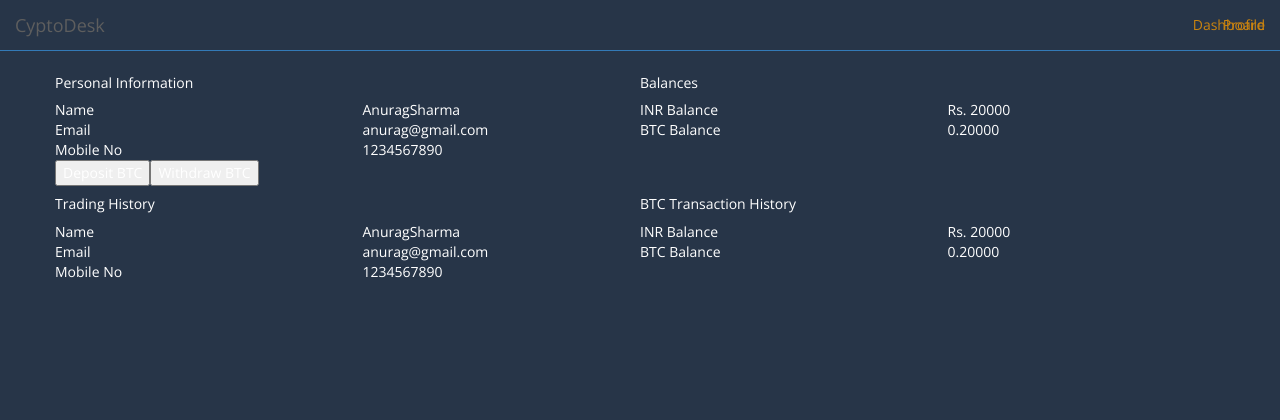
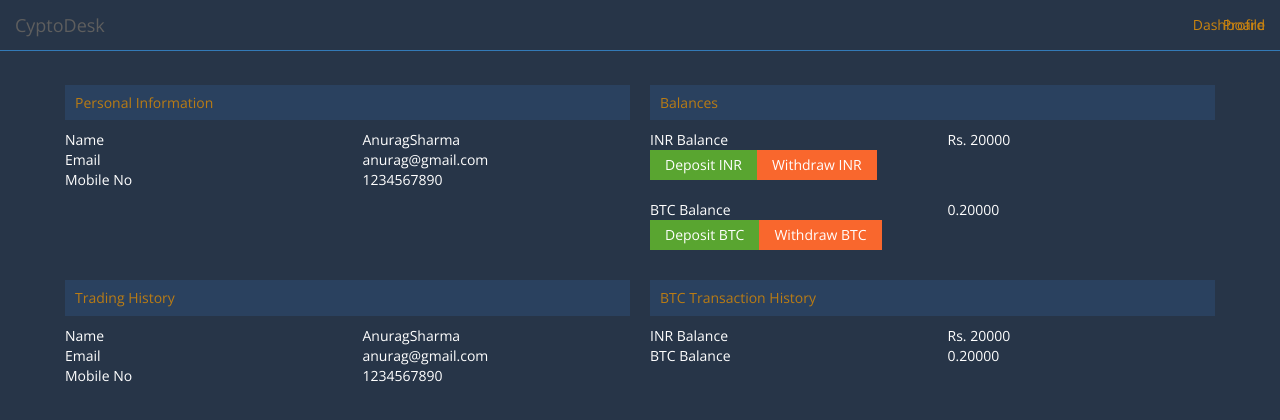
Before and after one commit to geekBlackHat/tumbleweeds, an Angular app: page /profile in a window 1280 px wide. Shown: the top 420 px of the page. Built offline with nearby package versions, Linux system fonts and the light colour scheme.

Commit message:
service bug resolved

```diff
--- a/src/app/Component/dashboard/dashboard.component.ts
+++ b/src/app/Component/dashboard/dashboard.component.ts
@@ -1,6 +1,6 @@
 import { Component, OnInit, TemplateRef } from '@angular/core';
 import { Router,RouterModule ,Routes} from '@angular/router';
-import { HttpCallsService } from './../../services/apiservice.service'
+import { ApiCallsService } from './../../services/apiservice.service'
 import { BsModalService } from 'ngx-bootstrap/modal';
 import { BsModalRef } from 'ngx-bootstrap/modal/bs-modal-ref.service';
 
@@ -41,7 +41,7 @@ export class DashboardComponent implements OnInit {
     ]
   };
 
-  constructor(private _router: Router, private httpCalls: HttpCallsService,private modalService: BsModalService) { }
+  constructor(private _router: Router, private httpCalls: ApiCallsService,private modalService: BsModalService) { }
 
   ngOnInit() {
     this.httpCalls.getAllItems('http://xrp-backend-tumbleweed-backend.7e14.starter-us-west-2.openshiftapps.com/pingAPI').subscribe(
--- a/src/app/Component/home/home.component.ts
+++ b/src/app/Component/home/home.component.ts
@@ -2,12 +2,12 @@ import { Component, OnInit,TemplateRef  } from '@angular/core';
 import { BsModalService } from 'ngx-bootstrap/modal';
 import { BsModalRef } from 'ngx-bootstrap/modal/bs-modal-ref.service';
 import { Routes, RouterModule,Router } from '@angular/router' ;
-import { HttpCallsService } from '../../Services/apiservice.service';
+import { ApiCallsService } from '../../services/apiservice.service';
 
 @Component({
   selector: 'app-home',
   templateUrl: './home.component.html',
-  providers: [HttpCallsService],
+  providers: [ApiCallsService],
   styleUrls: ['./home.component.css']
 })
 
@@ -18,7 +18,7 @@ export class HomeComponent implements OnInit {
   bsModalRef: BsModalRef;
   firstName:string;lastName:string;email:string;mobile:number;
 
-  constructor(private modalService: BsModalService, private _route: Router, private httpCallsService: HttpCallsService) {
+  constructor(private modalService: BsModalService, private _route: Router, private ApiCallsService: ApiCallsService) {
     this.UserData = {
       FirstName:'',
       LastName:'',Email:'',MobileNumber:'',Password:''
@@ -39,7 +39,7 @@ export class HomeComponent implements OnInit {
   UserRegistration(Data){
      //alert(Data);
      console.log(Data.FirstName);
-     this.httpCallsService.postData(Data, '/AddRegistrationInfo').subscribe(res => {
+     this.ApiCallsService.postData(Data, '/AddRegistrationInfo').subscribe(res => {
        console.log(res);
      });
   }
@@ -47,7 +47,7 @@ export class HomeComponent implements OnInit {
   Login(loginData){
     console.log(loginData);
     this.modalRef.hide();
-    this.httpCallsService.postData(loginData, '/GetRegistrationInfoById').subscribe(res => {
+    this.ApiCallsService.postData(loginData, '/GetRegistrationInfoById').subscribe(res => {
       console.log(res);
       if (res.Registrations != undefined){
         localStorage.setItem('userID', res.Registrations[0].id);
--- a/src/app/Component/profile/profile.component.css
+++ b/src/app/Component/profile/profile.component.css
@@ -1,3 +1,23 @@
-body{
-    background-color: #1a4378;
+h5{
+    background-color: #2a415f;
+    padding: 10px;
+    color: #ba7c14;
 }
+
+.sec-container{
+    padding: 10px;
+}
+
+.deposit-btn{
+    background-color: #59a530;
+    border: none;
+    padding: 5px 15px;
+    color: #fff;
+}
+
+.withdraw-btn{
+    background-color: #f9672d;
+    border: none;
+    padding: 5px 15px;
+    color: #fff;
+}
--- a/src/app/Component/profile/profile.component.html
+++ b/src/app/Component/profile/profile.component.html
@@ -2,7 +2,7 @@
 <div class="container" style="margin-top:65px;">
     <div class="row">
         <div class="col-sm-6">
-            <div class="row">
+            <div class="row sec-container">
                 <h5>Personal Information</h5>
                 <div class="row">
                     <div class="col-xs-6">Name</div>
@@ -19,26 +19,35 @@
             </div>
         </div>
         <div class="col-sm-6">
-            <div class="row">
+            <div class="row sec-container">
                 <h5>Balances</h5>
                 <div class="row">
                     <div class="col-xs-6">INR Balance</div>
                     <div class="col-xs-6">Rs. 20000</div>
                 </div>
                 <div class="row">
+                    <div class="col-sm-12">
+                        <input type="button" class="deposit-btn" value="Deposit INR" (click)="openDepositModal(deposit)" />
+                        <input type="button" class="withdraw-btn" value="Withdraw INR" (click)="openWithdrawalModal(withdraw)" />
+                    </div>
+                </div><br/>
+                <div class="row">
                     <div class="col-xs-6">BTC Balance</div>
                     <div class="col-xs-6">0.20000</div>
+                </div>
+                <div class="row">
+                    <div class="col-sm-12">
+                        <input type="button" class="deposit-btn" value="Deposit BTC" (click)="openDepositModal(deposit)" />
+                        <input type="button" class="withdraw-btn" value="Withdraw BTC" (click)="openWithdrawalModal(withdraw)" />
+                    </div>
                 </div>
             </div>
         </div>
     </div>
-    <div class="row">
-        <input type="button" value="Deposit BTC"  (click)="openDepositModal(deposit)" />
-        <input type="button" value="Withdraw BTC" (click)="openWithdrawalModal(withdraw)" />
-    </div>
+
     <div class="row">
         <div class="col-sm-6">
-            <div class="row">
+            <div class="row sec-container">
                 <h5>Trading History</h5>
                 <div class="row">
                     <div class="col-xs-6">Name</div>
@@ -55,7 +64,7 @@
             </div>
         </div>
         <div class="col-sm-6">
-            <div class="row">
+            <div class="row sec-container">
                 <h5>BTC Transaction History</h5>
                 <div class="row">
                     <div class="col-xs-6">INR Balance</div>
--- a/src/app/Component/profile/profile.component.ts
+++ b/src/app/Component/profile/profile.component.ts
@@ -2,12 +2,12 @@ import { Component, OnInit, ElementRef, TemplateRef } from '@angular/core';
 import { BsModalService } from 'ngx-bootstrap/modal';
 import { BsModalRef } from 'ngx-bootstrap/modal/bs-modal-ref.service';
 import { Routes, RouterModule,Router } from '@angular/router' ;
-import { HttpCallsService } from '../../Services/apiservice.service';
+import { ApiCallsService } from '../../services/apiservice.service';
 
 @Component({
   selector: 'app-profile',
   templateUrl: './profile.component.html',
-  providers: [HttpCallsService],
+  providers: [ApiCallsService],
   styleUrls: ['./profile.component.css']
 })
 export class ProfileComponent implements OnInit {
@@ -28,7 +28,7 @@ export class ProfileComponent implements OnInit {
     remarks:"",
   }
 
-  constructor(private elementRef: ElementRef, private modalService: BsModalService, private _route: Router, private httpCallsService: HttpCallsService) { }
+  constructor(private elementRef: ElementRef, private modalService: BsModalService, private _route: Router, private ApiCallsService: ApiCallsService) { }
 
   ngOnInit() {
     this.elementRef.nativeElement.ownerDocument.body.style.backgroundColor = '#273548';
@@ -45,8 +45,8 @@ export class ProfileComponent implements OnInit {
   }
 
   sendBTC(){
-    this.httpCallsService.postData(this.txnSendObject,'/sendBTC').subscribe(res => {
-
+    this.ApiCallsService.postData(this.txnSendObject,'/sendBTC').subscribe(res => {
+      console.log(res);
     });
   }
 
--- a/src/app/Services/apiservice.service.ts
+++ b/src/app/Services/apiservice.service.ts
@@ -1,6 +1,5 @@
 import { Injectable } from '@angular/core';
-import { Http, Response, Headers, RequestOptions } from '@angular/http';
-import { HttpClient, HttpHeaders } from "@angular/common/http";
+import { Http, Response } from '@angular/http';
 import { Observable } from 'rxjs/Observable';
 import { Subscription } from 'rxjs/Subscription';
 import 'rxjs/add/observable/throw';
@@ -8,17 +7,16 @@ import 'rxjs/add/operator/catch';
 import 'rxjs/add/operator/map'
 
 @Injectable()
-export class HttpCallsService {
-  headers: Headers;
-  baseurl: string = "http://127.0.0.1:8080"
+export class ApiCallsService {
+  baseurl: string = "http://127.0.0.1:8080";
   constructor(protected http: Http) {
-    this.headers = new Headers();
-    this.headers.append('Content-Type', 'application/json');
-    this.headers.append('Accept', 'application/json');
+    //this.headers = new Headers();
+    //this.headers.append('Content-Type', 'application/json');
+    //this.headers.append('Accept', 'application/json');
   }
 
   getAllItems(url: string): Observable<any> {
-   return this.http.get(url, this.headers).map((response: any) => {
+   return this.http.get(url).map((response: any) => {
       console.log(response.json());
       return response.json();
     }).catch(this.handleError);
@@ -27,8 +25,8 @@ export class HttpCallsService {
   postData(data: any, url: string) {
     //let headers = new Headers({ 'Content-Type': 'application/x-www-form-urlencoded' });
     let finalUrl = this.baseurl + url;
-    let options = new RequestOptions({ headers: this.headers });
-    return this.http.post(finalUrl, data, options)
+    //let options = new RequestOptions({ headers: this.headers });
+    return this.http.post(finalUrl, data)
       .map((response: Response) => {
         return response.json();
       }).catch(this.handleError);
--- a/src/app/app.module.ts
+++ b/src/app/app.module.ts
@@ -7,7 +7,7 @@ import { HomeComponent } from './Component/home/home.component';
 import { BsModalService } from 'ngx-bootstrap/modal';
 import { HttpModule } from '@angular/http';
 
-import { HttpCallsService } from './services/apiservice.service';
+import { ApiCallsService } from './services/apiservice.service';
 import { DataService } from './services/dataservice.service';
 
 import { AppComponent } from './app.component';
@@ -27,7 +27,7 @@ import { UserNavComponent } from './Component/user-nav/user-nav.component';
       { path:'**',component:HomeComponent }
     ]),ModalModule.forRoot()
   ],
-  providers: [HttpCallsService, DataService],
+  providers: [ApiCallsService, DataService],
   bootstrap: [AppComponent]
 })
 export class AppModule { }
```
